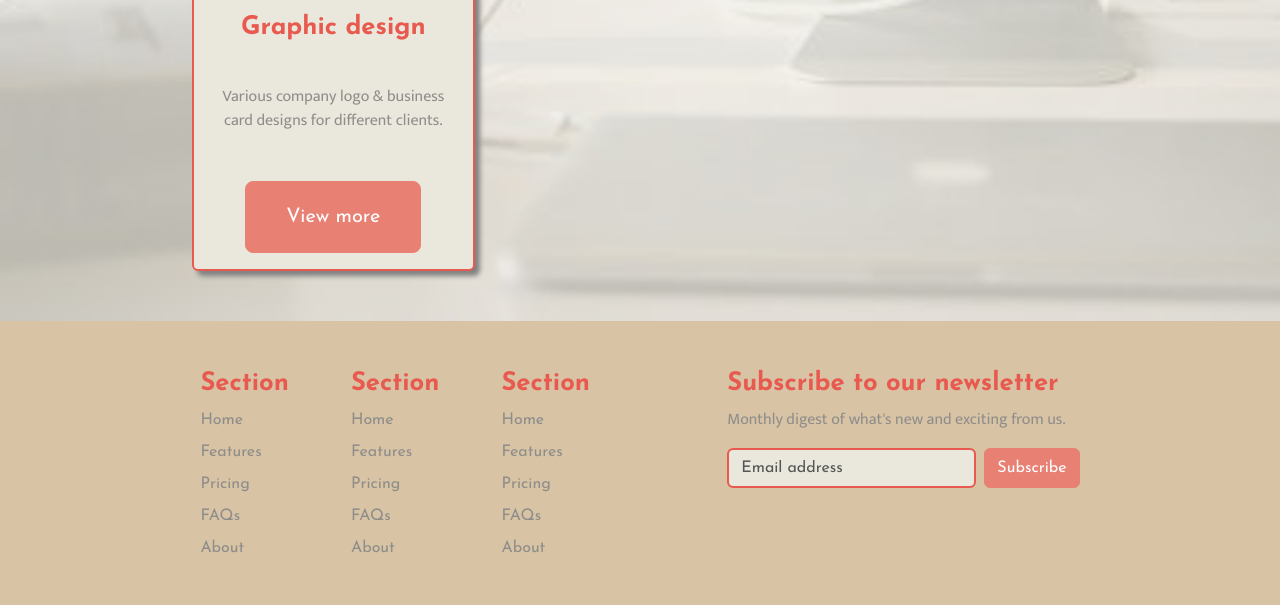
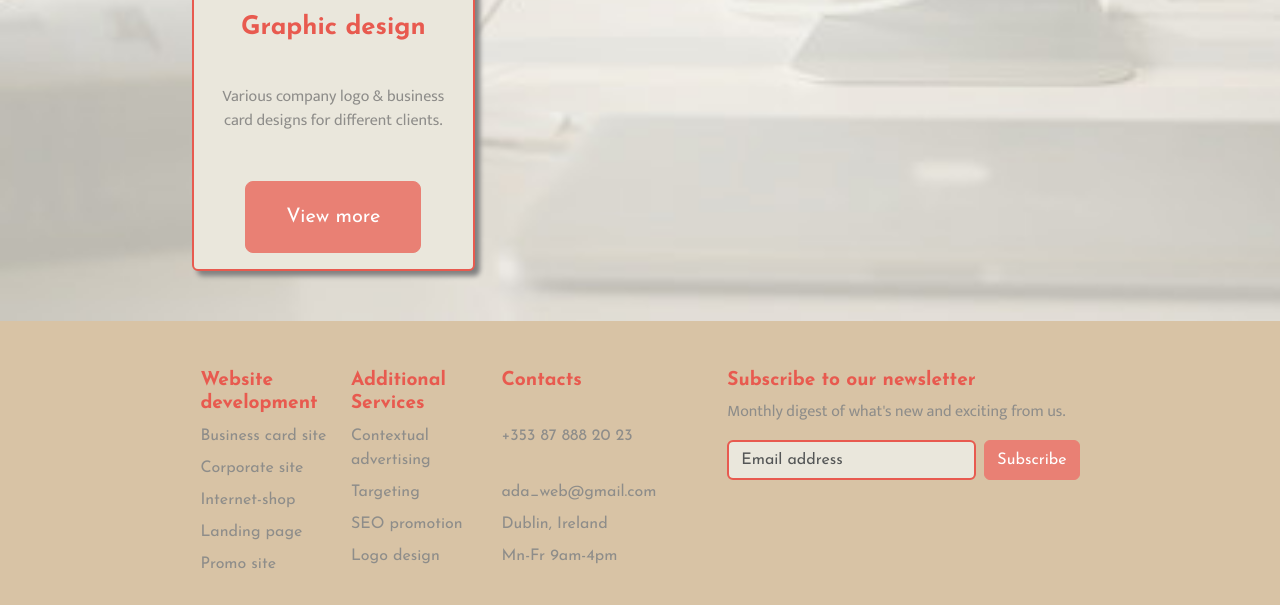
Before and after one commit to adamfanslau/nci-web-design-project, a plain HTML site: page src/portfolio.html in a window 1280 px wide. Shown: the part 1047-1652 px from the top of the page. Drawn offline with nearby package versions, Linux system fonts and the light colour scheme.

Commit message:
added anastasiia's footer and style to all pages

```diff
--- a/src/portfolio.html
+++ b/src/portfolio.html
@@ -224,35 +224,34 @@
         <footer class="py-5">
           <div class="row">
               <div class="col-6 col-md-2 mb-3">
-                <h5>Section</h5>
+                  <h5>Website development</h5>
                   <ul class="nav flex-column">
-                    <li class="nav-item mb-2"><a href="#" class="nav-link p-0 text-body-secondary">Home</a></li>
-                    <li class="nav-item mb-2"><a href="#" class="nav-link p-0 text-body-secondary">Features</a></li>
-                    <li class="nav-item mb-2"><a href="#" class="nav-link p-0 text-body-secondary">Pricing</a></li>
-                    <li class="nav-item mb-2"><a href="#" class="nav-link p-0 text-body-secondary">FAQs</a></li>
-                    <li class="nav-item mb-2"><a href="#" class="nav-link p-0 text-body-secondary">About</a></li>
+                      <li class="nav-item mb-2"><a href="#" class="nav-link p-0 text-body-secondary">Business card site</a></li>
+                      <li class="nav-item mb-2"><a href="#" class="nav-link p-0 text-body-secondary">Corporate site</a></li>
+                      <li class="nav-item mb-2"><a href="#" class="nav-link p-0 text-body-secondary">Internet-shop</a></li>
+                      <li class="nav-item mb-2"><a href="#" class="nav-link p-0 text-body-secondary">Landing page</a></li>
+                      <li class="nav-item mb-2"><a href="#" class="nav-link p-0 text-body-secondary">Promo site</a></li>
                   </ul>
                   </div>
 
                   <div class="col-6 col-md-2 mb-3">
-                <h5>Section</h5>
+                  <h5>Additional Services</h5>
                   <ul class="nav flex-column">
-                    <li class="nav-item mb-2"><a href="#" class="nav-link p-0 text-body-secondary">Home</a></li>
-                    <li class="nav-item mb-2"><a href="#" class="nav-link p-0 text-body-secondary">Features</a></li>
-                    <li class="nav-item mb-2"><a href="#" class="nav-link p-0 text-body-secondary">Pricing</a></li>
-                    <li class="nav-item mb-2"><a href="#" class="nav-link p-0 text-body-secondary">FAQs</a></li>
-                    <li class="nav-item mb-2"><a href="#" class="nav-link p-0 text-body-secondary">About</a></li>
+                      <li class="nav-item mb-2"><a href="#" class="nav-link p-0 text-body-secondary">Contextual advertising</a></li>
+                      <li class="nav-item mb-2"><a href="#" class="nav-link p-0 text-body-secondary">Targeting</a></li>
+                      <li class="nav-item mb-2"><a href="#" class="nav-link p-0 text-body-secondary">SEO promotion</a></li>
+                      <li class="nav-item mb-2"><a href="#" class="nav-link p-0 text-body-secondary">Logo design</a></li>
                   </ul>
                   </div>
 
                   <div class="col-6 col-md-2 mb-3">
-                <h5>Section</h5>
+                  <h5>Contacts</h5>
+                  <br />
                   <ul class="nav flex-column">
-                    <li class="nav-item mb-2"><a href="#" class="nav-link p-0 text-body-secondary">Home</a></li>
-                    <li class="nav-item mb-2"><a href="#" class="nav-link p-0 text-body-secondary">Features</a></li>
-                    <li class="nav-item mb-2"><a href="#" class="nav-link p-0 text-body-secondary">Pricing</a></li>
-                    <li class="nav-item mb-2"><a href="#" class="nav-link p-0 text-body-secondary">FAQs</a></li>
-                    <li class="nav-item mb-2"><a href="#" class="nav-link p-0 text-body-secondary">About</a></li>
+                      <li class="nav-item mb-2"><a href="#" class="nav-link p-0 text-body-secondary">+353 87 888 20 23</a></li>
+                      <li class="nav-item mb-2"><a href="#" class="nav-link p-0 text-body-secondary">ada_web@gmail.com</a></li>
+                      <li class="nav-item mb-2"><a href="#" class="nav-link p-0 text-body-secondary">Dublin, Ireland</a></li>
+                      <li class="nav-item mb-2"><a href="#" class="nav-link p-0 text-body-secondary">Mn-Fr 9am-4pm</a></li>
                   </ul>
                   </div>
 
@@ -270,7 +269,7 @@
           </div>
 
           <div class="d-flex flex-column flex-sm-row justify-content-between py-4 my-4 border-top">
-                <p>&copy; 2023 Company, Inc. All rights reserved.</p>
+              <p>&copy; 2023 ADA Web Design. All rights reserved.</p>
               <ul class="list-unstyled d-flex">
               <li class="ms-3"><a class="link-body-emphasis" href="#">
                   <svg xmlns="http://www.w3.org/2000/svg" width="16" height="16" fill="currentColor" class="bi bi-twitter" viewBox="0 0 16 16">
--- a/src/styles/style.css
+++ b/src/styles/style.css
@@ -92,6 +92,10 @@ svg {
 footer {
     padding-left: 15% !important;
     padding-right: 15% !important;
+}
+
+footer h5 {
+    font-size: 120% !important;
 }
 
 /* Improved Footer Animation */
```
Also changed, not shown: src/about.html (+18 -19 lines), src/blog.html (+18 -19 lines), src/contact.html (+18 -19 lines), src/index.html (+1 -1 lines), src/quiz.html (+18 -19 lines). Lines whose indentation alone changed are shown as unchanged.
